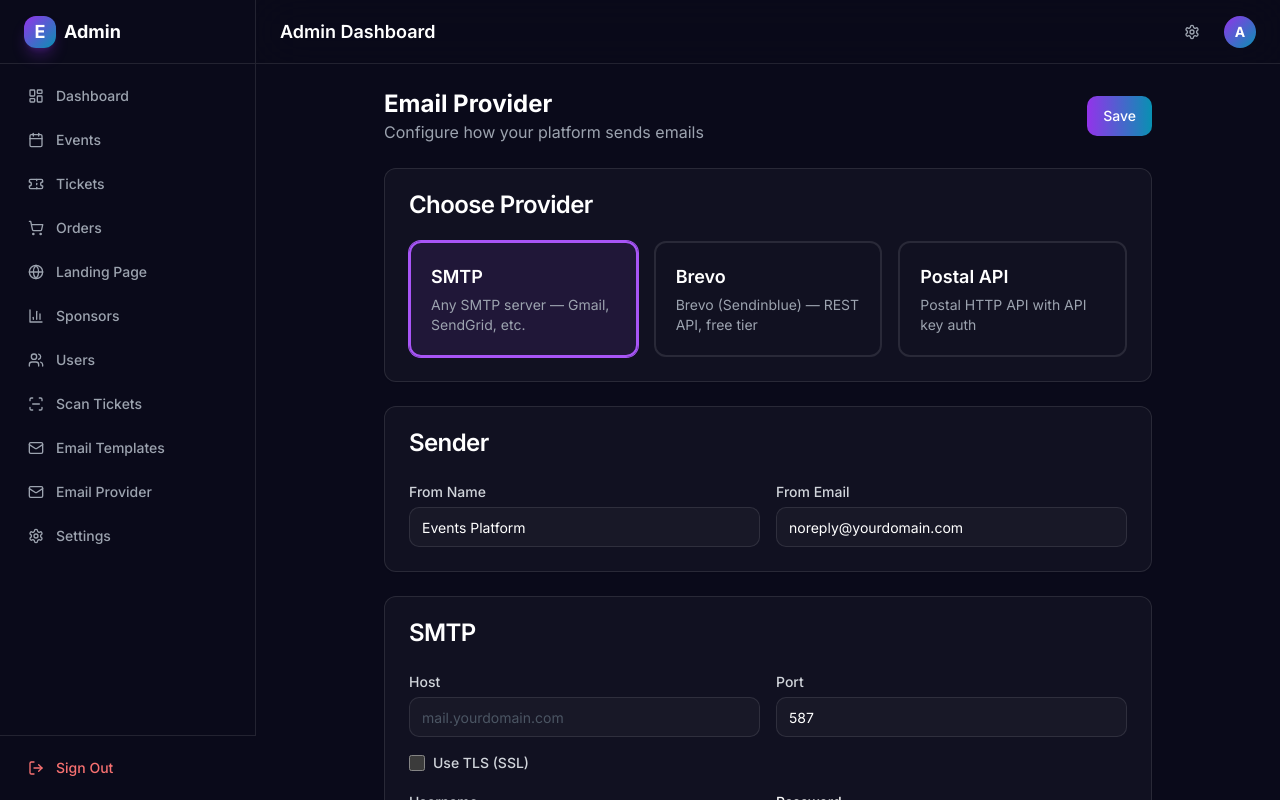
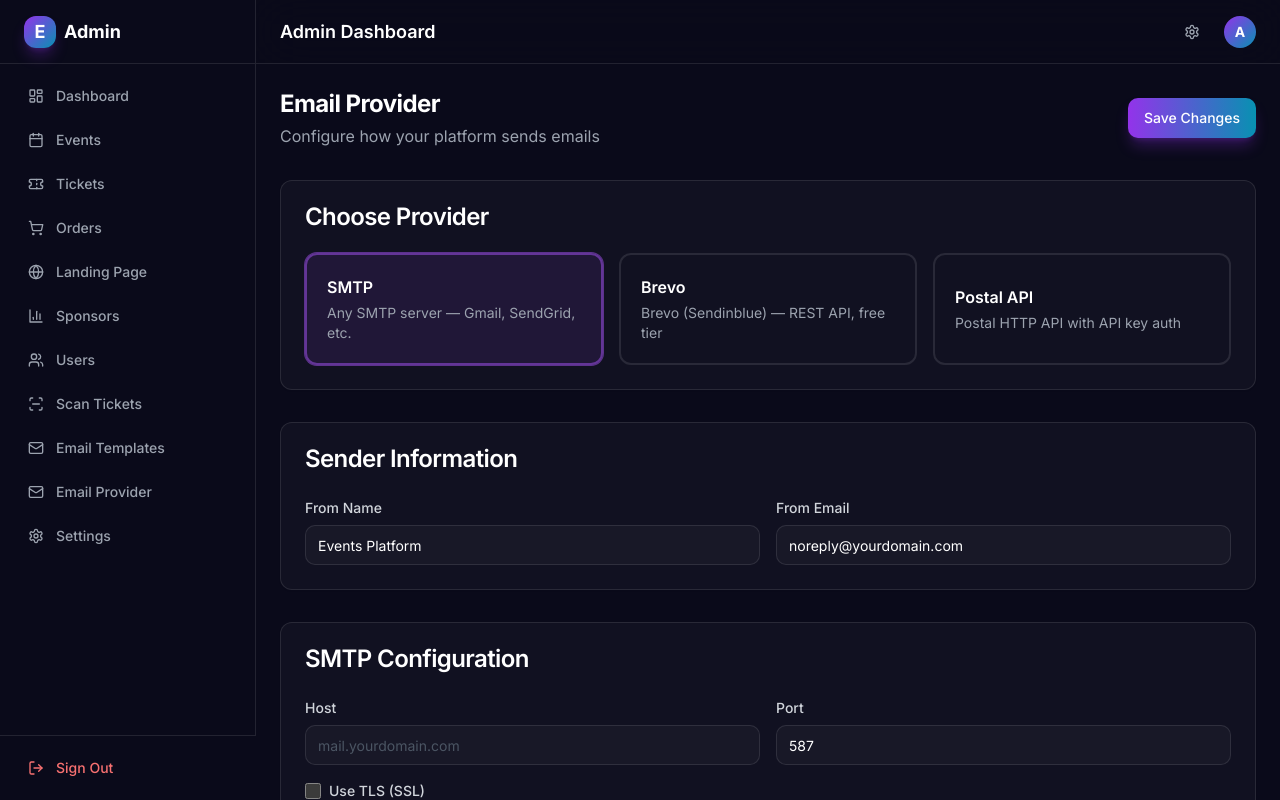
Before and after one commit to kktejas07/events, a Next.js app: page /admin/settings/email in a window 1280 px wide. Shown: the top 800 px of the page. Built offline with nearby package versions, Linux system fonts and the light colour scheme; no server answers.

Commit message:
fix: email settings page UI aligned with admin emails page style

```diff
--- a/src/app/admin/settings/email/page.tsx
+++ b/src/app/admin/settings/email/page.tsx
@@ -39,9 +39,9 @@ const defaults: EmailSettings = {
   EMAIL_FROM: "",
 };
 
-const providerBorder = (selected: boolean) =>
-  selected
-    ? "border-purple-500 bg-purple-500/10 ring-1 ring-purple-500"
+const providerBorder = (active: boolean) =>
+  active
+    ? "border-purple-500/50 bg-purple-500/10 ring-1 ring-purple-500/50"
     : "border-white/10 hover:border-white/20";
 
 export default function EmailSettingsPage() {
@@ -93,7 +93,6 @@ export default function EmailSettingsPage() {
         : isPostal
           ? { provider: "postal", config: { baseUrl: settings.POSTAL_BASE_URL, apiKey: settings.POSTAL_API_KEY } }
           : { provider: "smtp", config: { smtp: { host: settings.SMTP_HOST, port: Number(settings.SMTP_PORT), secure: settings.SMTP_SECURE === "true", user: settings.SMTP_USER, pass: settings.SMTP_PASS } } };
-
       const res = await fetch("/api/admin/settings/email/test", {
         method: "POST",
         headers: { "Content-Type": "application/json" },
@@ -129,19 +128,23 @@ export default function EmailSettingsPage() {
   }
 
   if (loading)
-    return <div className="p-6 text-center text-sm text-gray-400">Loading email settings...</div>;
+    return <div className="py-12 text-center text-sm text-gray-400">Loading email settings...</div>;
 
   const provider = settings.EMAIL_PROVIDER;
 
   return (
-    <div className="mx-auto max-w-3xl space-y-6">
+    <div className="space-y-8">
       <div className="flex items-center justify-between">
         <div>
-          <h2 className="text-2xl font-bold text-white">Email Provider</h2>
-          <p className="text-gray-400">Configure how your platform sends emails</p>
+          <h2 className="text-2xl font-bold tracking-tight text-white">Email Provider</h2>
+          <p className="mt-1 text-gray-400">Configure how your platform sends emails</p>
         </div>
-        <Button onClick={handleSave} disabled={saving} className="bg-gradient-to-r from-purple-600 to-cyan-600 text-white">
-          {saving ? "Saving..." : "Save"}
+        <Button
+          onClick={handleSave}
+          disabled={saving}
+          className="bg-gradient-to-r from-purple-600 to-cyan-600 text-white shadow-lg shadow-purple-600/30"
+        >
+          {saving ? "Saving..." : "Save Changes"}
         </Button>
       </div>
 
@@ -151,13 +154,13 @@ export default function EmailSettingsPage() {
           <CardTitle className="text-white">Choose Provider</CardTitle>
         </CardHeader>
         <CardContent>
-          <div className="grid grid-cols-1 gap-4 sm:grid-cols-3">
+          <div className="grid gap-4 sm:grid-cols-3">
             <button
               type="button"
               onClick={() => update("EMAIL_PROVIDER", "smtp")}
-              className={`rounded-xl border-2 p-5 text-left transition-all hover:shadow-md ${providerBorder(provider === "smtp")}`}
+              className={`rounded-xl border-2 p-5 text-left transition-all ${providerBorder(provider === "smtp")}`}
             >
-              <p className="text-lg font-semibold text-white">SMTP</p>
+              <p className="text-base font-semibold text-white">SMTP</p>
               <p className="mt-1 text-sm text-gray-400">
                 Any SMTP server — Gmail, SendGrid, etc.
               </p>
@@ -165,9 +168,9 @@ export default function EmailSettingsPage() {
             <button
               type="button"
               onClick={() => update("EMAIL_PROVIDER", "brevo")}
-              className={`rounded-xl border-2 p-5 text-left transition-all hover:shadow-md ${providerBorder(provider === "brevo")}`}
+              className={`rounded-xl border-2 p-5 text-left transition-all ${providerBorder(provider === "brevo")}`}
             >
-              <p className="text-lg font-semibold text-white">Brevo</p>
+              <p className="text-base font-semibold text-white">Brevo</p>
               <p className="mt-1 text-sm text-gray-400">
                 Brevo (Sendinblue) — REST API, free tier
               </p>
@@ -175,9 +178,9 @@ export default function EmailSettingsPage() {
             <button
               type="button"
               onClick={() => update("EMAIL_PROVIDER", "postal")}
-              className={`rounded-xl border-2 p-5 text-left transition-all hover:shadow-md ${providerBorder(provider === "postal")}`}
+              className={`rounded-xl border-2 p-5 text-left transition-all ${providerBorder(provider === "postal")}`}
             >
-              <p className="text-lg font-semibold text-white">Postal API</p>
+              <p className="text-base font-semibold text-white">Postal API</p>
               <p className="mt-1 text-sm text-gray-400">
                 Postal HTTP API with API key auth
               </p>
@@ -189,22 +192,24 @@ export default function EmailSettingsPage() {
       {/* Sender Info */}
       <Card className="border-white/10 bg-white/[0.03]">
         <CardHeader>
-          <CardTitle className="text-white">Sender</CardTitle>
+          <CardTitle className="text-white">Sender Information</CardTitle>
         </CardHeader>
         <CardContent className="grid gap-4 sm:grid-cols-2">
-          <div className="space-y-1">
+          <div className="space-y-1.5">
             <Label className="text-sm text-gray-300">From Name</Label>
             <Input
               value={settings.MAIL_FROM_NAME}
               onChange={(e) => update("MAIL_FROM_NAME", e.target.value)}
+              placeholder="Events Platform"
               className="border-white/10 bg-white/[0.03] text-white placeholder:text-gray-600"
             />
           </div>
-          <div className="space-y-1">
+          <div className="space-y-1.5">
             <Label className="text-sm text-gray-300">From Email</Label>
             <Input
               value={settings.MAIL_FROM_EMAIL}
               onChange={(e) => update("MAIL_FROM_EMAIL", e.target.value)}
+              placeholder="noreply@yourdomain.com"
               className="border-white/10 bg-white/[0.03] text-white placeholder:text-gray-600"
             />
           </div>
@@ -215,7 +220,7 @@ export default function EmailSettingsPage() {
       {provider === "brevo" ? (
         <Card className="border-white/10 bg-white/[0.03]">
           <CardHeader>
-            <CardTitle className="text-white">Brevo API</CardTitle>
+            <CardTitle className="text-white">Brevo API Configuration</CardTitle>
           </CardHeader>
           <CardContent className="space-y-4">
             <PasswordInput
@@ -231,10 +236,10 @@ export default function EmailSettingsPage() {
       ) : provider === "postal" ? (
         <Card className="border-white/10 bg-white/[0.03]">
           <CardHeader>
-            <CardTitle className="text-white">Postal API</CardTitle>
+            <CardTitle className="text-white">Postal API Configuration</CardTitle>
           </CardHeader>
           <CardContent className="space-y-4">
-            <div className="space-y-1">
+            <div className="space-y-1.5">
               <Label className="text-sm text-gray-300">Base URL</Label>
               <Input
                 value={settings.POSTAL_BASE_URL}
@@ -254,11 +259,11 @@ export default function EmailSettingsPage() {
       ) : (
         <Card className="border-white/10 bg-white/[0.03]">
           <CardHeader>
-            <CardTitle className="text-white">SMTP</CardTitle>
+            <CardTitle className="text-white">SMTP Configuration</CardTitle>
           </CardHeader>
           <CardContent className="space-y-4">
             <div className="grid gap-4 sm:grid-cols-2">
-              <div className="space-y-1">
+              <div className="space-y-1.5">
                 <Label className="text-sm text-gray-300">Host</Label>
                 <Input
                   value={settings.SMTP_HOST}
@@ -267,7 +272,7 @@ export default function EmailSettingsPage() {
                   className="border-white/10 bg-white/[0.03] text-white placeholder:text-gray-600"
                 />
               </div>
-              <div className="space-y-1">
+              <div className="space-y-1.5">
                 <Label className="text-sm text-gray-300">Port</Label>
                 <Input
                   value={settings.SMTP_PORT}
@@ -282,12 +287,14 @@ export default function EmailSettingsPage() {
                 id="smtp-secure"
                 checked={settings.SMTP_SECURE === "true"}
                 onChange={(e) => update("SMTP_SECURE", e.target.checked ? "true" : "false")}
-                className="h-4 w-4"
+                className="h-4 w-4 rounded border-white/20 bg-white/5 accent-purple-600"
               />
-              <Label htmlFor="smtp-secure" className="text-sm text-gray-300">Use TLS (SSL)</Label>
+              <Label htmlFor="smtp-secure" className="text-sm text-gray-300">
+                Use TLS (SSL)
+              </Label>
             </div>
             <div className="grid gap-4 sm:grid-cols-2">
-              <div className="space-y-1">
+              <div className="space-y-1.5">
                 <Label className="text-sm text-gray-300">Username</Label>
                 <Input
                   value={settings.SMTP_USER}
@@ -305,14 +312,14 @@ export default function EmailSettingsPage() {
         </Card>
       )}
 
-      {/* Test Connection */}
+      {/* Test */}
       <Card className="border-white/10 bg-white/[0.03]">
         <CardHeader>
           <CardTitle className="text-white">Test Connection</CardTitle>
         </CardHeader>
         <CardContent className="space-y-4">
           <p className="text-sm text-gray-400">
-            Verify your provider configuration is correct.
+            Verify your email provider configuration before saving.
           </p>
 
           {testResult && (
@@ -333,10 +340,18 @@ export default function EmailSettingsPage() {
           )}
 
           <div className="flex gap-3">
-            <Button variant="outline" onClick={handleTestConnection} disabled={testing} className="border-white/10 bg-white/[0.03] text-white hover:bg-white/10">
+            <Button
+              variant="outline"
+              onClick={handleTestConnection}
+              disabled={testing}
+              className="border-white/10 bg-white/[0.03] text-white hover:bg-white/10"
+            >
               {testing ? "Testing..." : "Test Connection"}
             </Button>
-            <Button onClick={handleSendTestEmail} className="bg-gradient-to-r from-purple-600 to-cyan-600 text-white">
+            <Button
+              onClick={handleSendTestEmail}
+              className="bg-gradient-to-r from-purple-600 to-cyan-600 text-white shadow-lg shadow-purple-600/30"
+            >
               Send Test Email
             </Button>
           </div>
```
